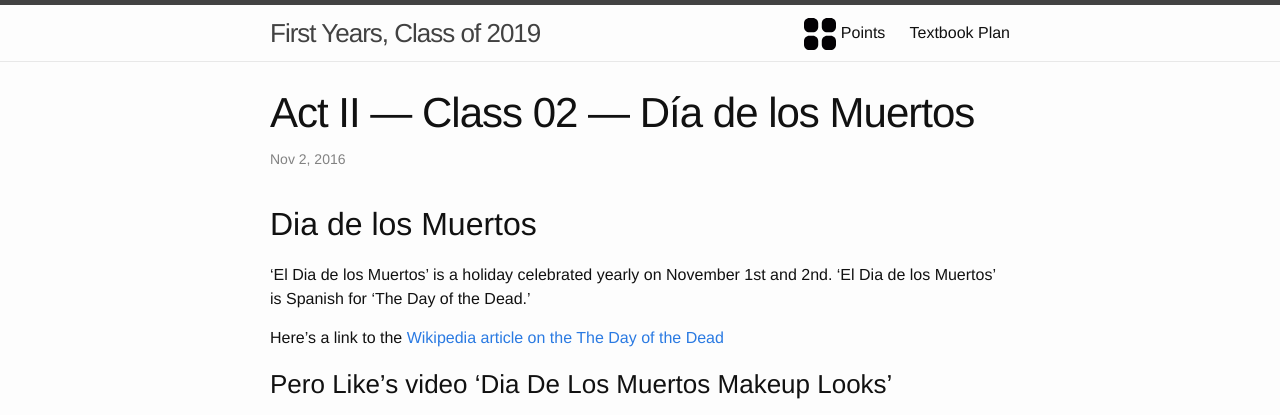
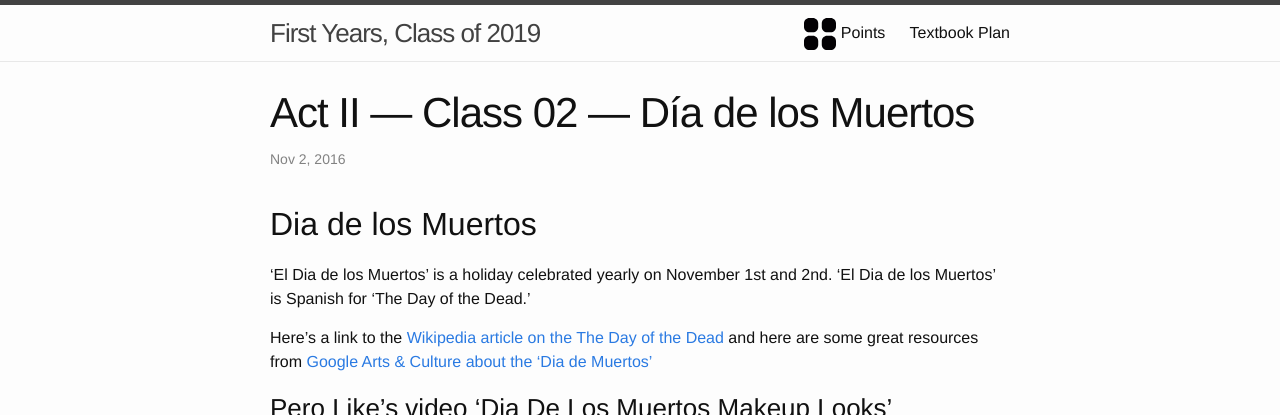
Before and after one commit to MrArgote/19-dot-argote-dot-org, a Jekyll site: the page built from Act-II/_posts/2016-11-02-Wed-Act-II-Class-02.md, in a window 1280 px wide and 900 px high, cut to the strip 0-415 px from the top of the window. Built offline with Jekyll 4.4.1, drawn with Linux system fonts in a browser that asks for light colours.

Commit message:
add link to Google Arts and Culture resources on Dia de Muertos

```diff
--- a/Act-II/_posts/2016-11-02-Wed-Act-II-Class-02.md
+++ b/Act-II/_posts/2016-11-02-Wed-Act-II-Class-02.md
@@ -8,8 +8,7 @@ title: Act II — Class 02 — Día de los Muertos
 'El Dia de los Muertos' is a holiday celebrated yearly on November 1st and 2nd.
 'El Dia de los Muertos' is Spanish for 'The Day of the Dead.'
 
-Here's a link to the [Wikipedia article on the The Day of the Dead](https://en.wikipedia.org/wiki/Day_of_the_Dead)
-
+Here's a link to the [Wikipedia article on the The Day of the Dead](https://en.wikipedia.org/wiki/Day_of_the_Dead) and here are some great resources from [Google Arts & Culture about the 'Dia de Muertos'](https://www.google.com/culturalinstitute/beta/project/dia-de-muertos)
 
 ### Pero Like's video 'Dia De Los Muertos Makeup Looks'
 
```
